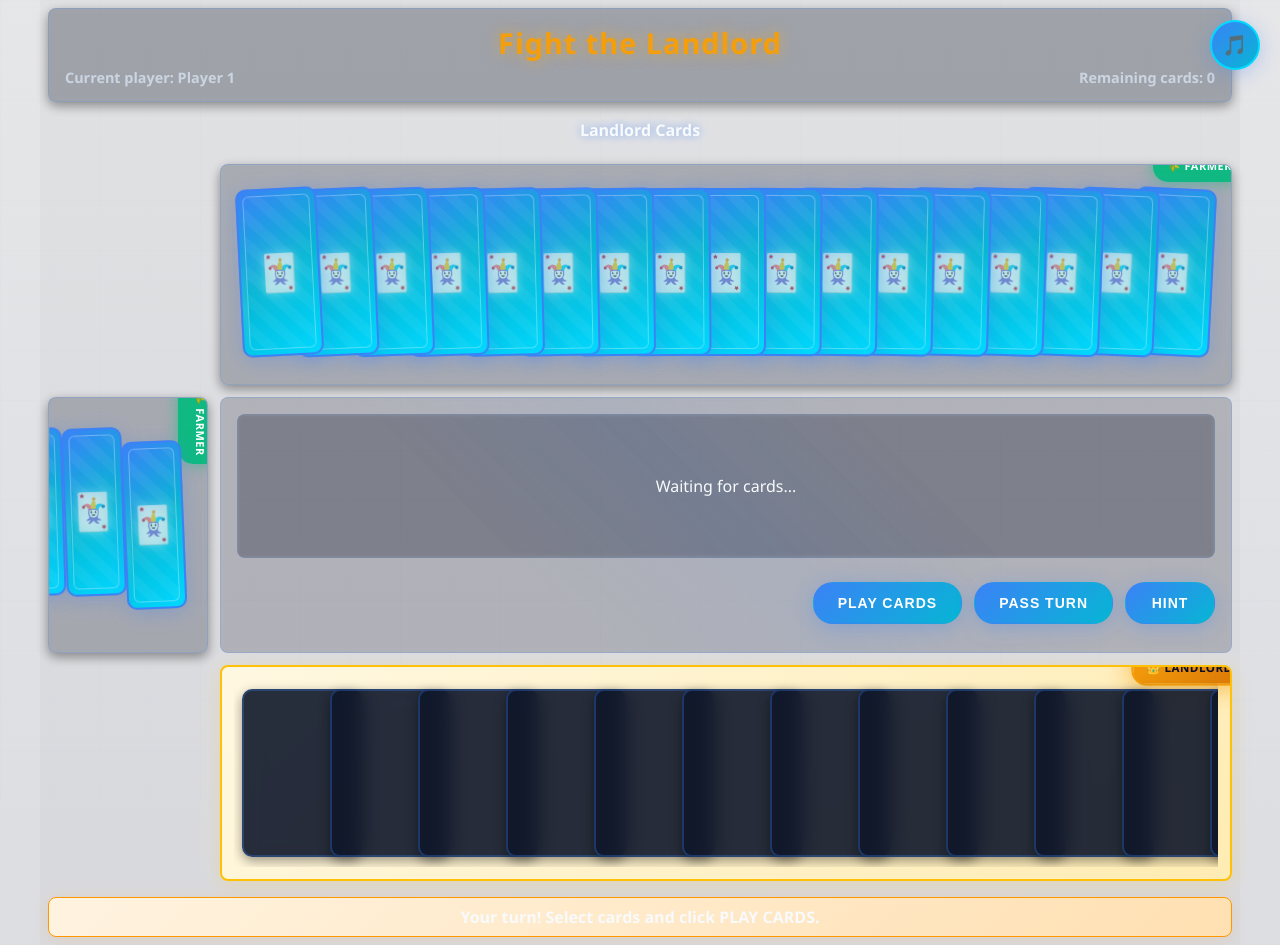
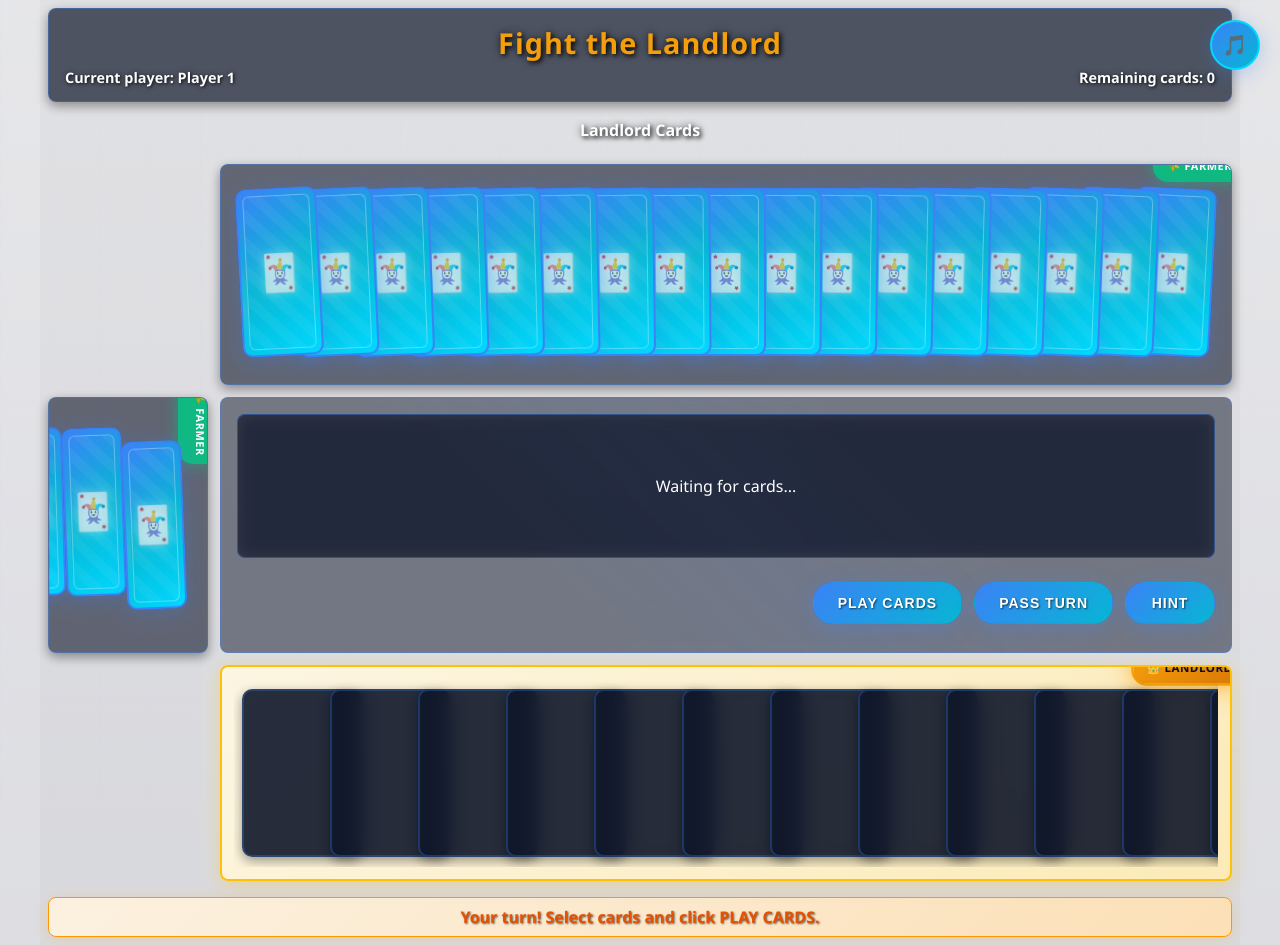
Before and after one commit to donghaozhang/fight-the-landlord-game, a website with bundled scripts: page index.html in a window 1280 px wide. Built offline with nearby package versions, Linux system fonts and the light colour scheme; files whose address does not match are found by name.

Commit message:
\Fix text visibility issues - Enhanced text contrast with stronger backgrounds and text shadows - Improved readability against Wukong background - Added text shadows for all UI elements - Strengthened container backgrounds while keeping background visible - Better contrast for buttons, messages, and player info\

```diff
--- a/style.css
+++ b/style.css
@@ -19,10 +19,10 @@
   --color-neon-green:   #10b981;
   --color-neon-purple:  #8b5cf6;
 
-  /* Text Colors - High contrast for dark theme */
-  --text-primary:   #f8fafc;
-  --text-secondary: #cbd5e1;
-  --text-muted:     #64748b;
+  /* Text Colors - Enhanced contrast for visibility */
+  --text-primary:   #ffffff;
+  --text-secondary: #e2e8f0;
+  --text-muted:     #94a3b8;
   --text-on-primary: #ffffff;
 
   /* Status Colors */
@@ -39,6 +39,11 @@
   --shadow-card: 0 4px 12px rgba(0, 0, 0, 0.4);
   --glow-primary: 0 0 10px rgba(59, 130, 246, 0.6);
   --glow-accent: 0 0 15px rgba(245, 158, 11, 0.6);
+
+  /* Text shadows for readability */
+  --text-shadow-strong: 2px 2px 4px rgba(0, 0, 0, 0.8), 0 0 8px rgba(0, 0, 0, 0.6);
+  --text-shadow-medium: 1px 1px 3px rgba(0, 0, 0, 0.7), 0 0 6px rgba(0, 0, 0, 0.4);
+  --text-shadow-subtle: 1px 1px 2px rgba(0, 0, 0, 0.6);
 
   /* Responsive variables */
   --card-width: clamp(90px, 12vw, 120px);
@@ -100,13 +105,13 @@ body::before {
 .header {
     text-align: center;
     margin-bottom: var(--spacing-xs);
-    background: rgba(15, 23, 42, 0.3); /* More transparent */
+    background: rgba(15, 23, 42, 0.7); /* Stronger background for text visibility */
     padding: var(--spacing-xs) var(--spacing-sm);
     border-radius: 8px;
     box-shadow: var(--shadow-card);
-    border: 1px solid rgba(59, 130, 246, 0.2);
-    backdrop-filter: blur(4px);
-    -webkit-backdrop-filter: blur(4px);
+    border: 1px solid rgba(59, 130, 246, 0.4);
+    backdrop-filter: blur(8px);
+    -webkit-backdrop-filter: blur(8px);
     flex-shrink: 0;
 }
 
@@ -114,7 +119,7 @@ body::before {
     color: var(--color-accent);
     font-size: clamp(1.2em, 3vw, 1.8em);
     margin-bottom: 3px;
-    text-shadow: var(--glow-accent);
+    text-shadow: var(--text-shadow-strong);
     font-weight: bold;
     letter-spacing: 1px;
 }
@@ -123,10 +128,11 @@ body::before {
     display: flex;
     justify-content: space-between;
     font-weight: bold;
-    color: var(--text-secondary);
+    color: var(--text-primary);
     font-size: clamp(0.7em, 1.5vw, 0.9em);
     flex-wrap: wrap;
     gap: var(--spacing-xs);
+    text-shadow: var(--text-shadow-medium);
 }
 
 .landlord-cards {
@@ -140,7 +146,7 @@ body::before {
     color: var(--text-primary);
     margin-bottom: 2px;
     font-size: clamp(0.8em, 1.8vw, 1em);
-    text-shadow: var(--glow-primary);
+    text-shadow: var(--text-shadow-strong);
     font-weight: bold;
 }
 
@@ -163,12 +169,12 @@ body::before {
 }
 
 .player {
-    background: rgba(15, 23, 42, 0.25); /* More transparent */
+    background: rgba(15, 23, 42, 0.6); /* Stronger background for visibility */
     border-radius: 8px;
     padding: var(--spacing-xs);
-    backdrop-filter: blur(5px);
-    -webkit-backdrop-filter: blur(5px);
-    border: 1px solid rgba(59, 130, 246, 0.2);
+    backdrop-filter: blur(8px);
+    -webkit-backdrop-filter: blur(8px);
+    border: 1px solid rgba(59, 130, 246, 0.4);
     box-shadow: var(--shadow-card);
     transition: all 0.3s ease;
     display: flex;
@@ -180,48 +186,52 @@ body::before {
 }
 
 .player:hover {
-    border-color: rgba(59, 130, 246, 0.5);
+    border-color: rgba(59, 130, 246, 0.7);
     box-shadow: var(--shadow-primary);
 }
 
 /* Landlord player styling */
 .player.landlord {
-    background: linear-gradient(135deg, #fff8e1 0%, #ffecb3 100%);
+    background: linear-gradient(135deg, rgba(255, 248, 225, 0.9) 0%, rgba(255, 236, 179, 0.9) 100%);
     border: 2px solid #ffc107;
-    box-shadow: 0 4px 20px rgba(255, 193, 7, 0.2);
+    box-shadow: 0 4px 20px rgba(255, 193, 7, 0.3);
 }
 
 .player.landlord .player-name {
     color: #e65100;
     font-weight: 700;
+    text-shadow: var(--text-shadow-subtle);
 }
 
 .player.landlord .card-count {
     color: #d84315;
-    background: rgba(255, 193, 7, 0.1);
+    background: rgba(255, 193, 7, 0.2);
     padding: 4px 8px;
     border-radius: 8px;
     font-weight: 700;
+    text-shadow: var(--text-shadow-subtle);
 }
 
 /* Peasant player styling */
 .player.peasant {
-    background: linear-gradient(135deg, #e3f2fd 0%, #bbdefb 100%);
+    background: linear-gradient(135deg, rgba(227, 242, 253, 0.9) 0%, rgba(187, 222, 251, 0.9) 100%);
     border: 2px solid #2196f3;
-    box-shadow: 0 4px 20px rgba(33, 150, 243, 0.2);
+    box-shadow: 0 4px 20px rgba(33, 150, 243, 0.3);
 }
 
 .player.peasant .player-name {
     color: #0d47a1;
     font-weight: 700;
+    text-shadow: var(--text-shadow-subtle);
 }
 
 .player.peasant .card-count {
     color: #1565c0;
-    background: rgba(33, 150, 243, 0.1);
+    background: rgba(33, 150, 243, 0.2);
     padding: 4px 8px;
     border-radius: 8px;
     font-weight: 700;
+    text-shadow: var(--text-shadow-subtle);
 }
 
 .player-top {
@@ -254,11 +264,11 @@ body::before {
     align-items: flex-start;
     min-height: 180px; /* Increased to accommodate cards */
     padding: var(--spacing-sm);
-    background: rgba(15, 23, 42, 0.2); /* More transparent */
+    background: rgba(15, 23, 42, 0.6); /* Stronger background for visibility */
     border-radius: 8px;
-    border: 1px solid rgba(59, 130, 246, 0.2);
-    backdrop-filter: blur(4px);
-    -webkit-backdrop-filter: blur(4px);
+    border: 1px solid rgba(59, 130, 246, 0.4);
+    backdrop-filter: blur(8px);
+    -webkit-backdrop-filter: blur(8px);
     box-shadow: var(--shadow-card);
     overflow: hidden; /* Prevent cards from spilling outside */
 }
@@ -271,14 +281,14 @@ body::before {
     flex-direction: column;
     justify-content: center;
     align-items: flex-start;
-    background: rgba(15, 23, 42, 0.2); /* More transparent */
+    background: rgba(15, 23, 42, 0.5); /* Stronger background for visibility */
     border-radius: 8px;
     padding: var(--spacing-sm);
     position: relative;
     overflow: hidden;
-    border: 1px solid rgba(59, 130, 246, 0.2);
-    backdrop-filter: blur(4px);
-    -webkit-backdrop-filter: blur(4px);
+    border: 1px solid rgba(59, 130, 246, 0.4);
+    backdrop-filter: blur(8px);
+    -webkit-backdrop-filter: blur(8px);
     gap: var(--spacing-xs);
     min-height: 150px;
     align-self: stretch;
@@ -302,10 +312,12 @@ body::before {
 
 .player-name {
     color: var(--color-primary);
+    text-shadow: var(--text-shadow-medium);
 }
 
 .card-count {
-    color: var(--text-secondary);
+    color: var(--text-primary);
+    text-shadow: var(--text-shadow-subtle);
 }
 
 /* Base player cards container - constrain cards within bounds */
@@ -556,7 +568,7 @@ body::before {
 }
 
 .played-cards {
-    background: rgba(15, 23, 42, 0.15); /* More transparent */
+    background: rgba(15, 23, 42, 0.6); /* Stronger background for visibility */
     border-radius: 8px;
     padding: var(--spacing-xs);
     min-height: clamp(120px, 18vh, 150px);
@@ -564,9 +576,9 @@ body::before {
     justify-content: center;
     align-items: center;
     gap: 3px;
-    border: 1px solid rgba(59, 130, 246, 0.15);
-    backdrop-filter: blur(2px);
-    -webkit-backdrop-filter: blur(2px);
+    border: 1px solid rgba(59, 130, 246, 0.4);
+    backdrop-filter: blur(8px);
+    -webkit-backdrop-filter: blur(8px);
     flex-wrap: wrap;
     width: 100%;
     box-sizing: border-box;
@@ -604,6 +616,7 @@ body::before {
     text-transform: uppercase;
     letter-spacing: 1px;
     flex-shrink: 0; /* Prevent buttons from shrinking */
+    text-shadow: var(--text-shadow-subtle); /* Enhanced text visibility */
 }
 
 .btn:hover:not(:disabled) {
@@ -611,6 +624,7 @@ body::before {
     background: linear-gradient(135deg, var(--color-primary-hover) 0%, var(--color-tech-cyan) 100%);
     box-shadow: var(--shadow-neon);
     border-color: var(--color-tech-cyan);
+    text-shadow: var(--text-shadow-medium);
 }
 
 .btn:active:not(:disabled) {
@@ -624,6 +638,7 @@ body::before {
     cursor: not-allowed;
     opacity: 0.4;
     box-shadow: none;
+    text-shadow: none;
 }
 
 /* Enhanced Game Status Layout */
@@ -635,13 +650,13 @@ body::before {
 }
 
 #message-area {
-    background: rgba(15, 23, 42, 0.2); /* More transparent */
+    background: rgba(15, 23, 42, 0.7); /* Stronger background for text visibility */
     border-radius: 8px;
     padding: var(--spacing-xs) var(--spacing-sm);
     text-align: center;
-    border: 1px solid rgba(59, 130, 246, 0.2);
-    backdrop-filter: blur(3px);
-    -webkit-backdrop-filter: blur(3px);
+    border: 1px solid rgba(59, 130, 246, 0.4);
+    backdrop-filter: blur(8px);
+    -webkit-backdrop-filter: blur(8px);
     margin: 0 auto;
     max-width: 100%;
 }
@@ -653,19 +668,30 @@ body::before {
     text-align: center;
     margin: 0;
     line-height: 1.4;
+    text-shadow: var(--text-shadow-medium); /* Enhanced text visibility */
 }
 
 /* Role-specific message styling */
 #message-area.landlord-turn {
-    background: linear-gradient(135deg, #fff3e0 0%, #ffe0b2 100%);
+    background: linear-gradient(135deg, rgba(255, 243, 224, 0.9) 0%, rgba(255, 224, 178, 0.9) 100%);
     border-color: #ff9800;
-    box-shadow: 0 2px 16px rgba(255, 152, 0, 0.15);
+    box-shadow: 0 2px 16px rgba(255, 152, 0, 0.2);
+}
+
+#message-area.landlord-turn p {
+    color: #e65100;
+    text-shadow: var(--text-shadow-subtle);
 }
 
 #message-area.peasant-turn {
-    background: linear-gradient(135deg, #e1f5fe 0%, #b3e5fc 100%);
+    background: linear-gradient(135deg, rgba(225, 245, 254, 0.9) 0%, rgba(179, 229, 252, 0.9) 100%);
     border-color: #03a9f4;
-    box-shadow: 0 2px 16px rgba(3, 169, 244, 0.15);
+    box-shadow: 0 2px 16px rgba(3, 169, 244, 0.2);
+}
+
+#message-area.peasant-turn p {
+    color: #0d47a1;
+    text-shadow: var(--text-shadow-subtle);
 }
 
 .modal {
```
